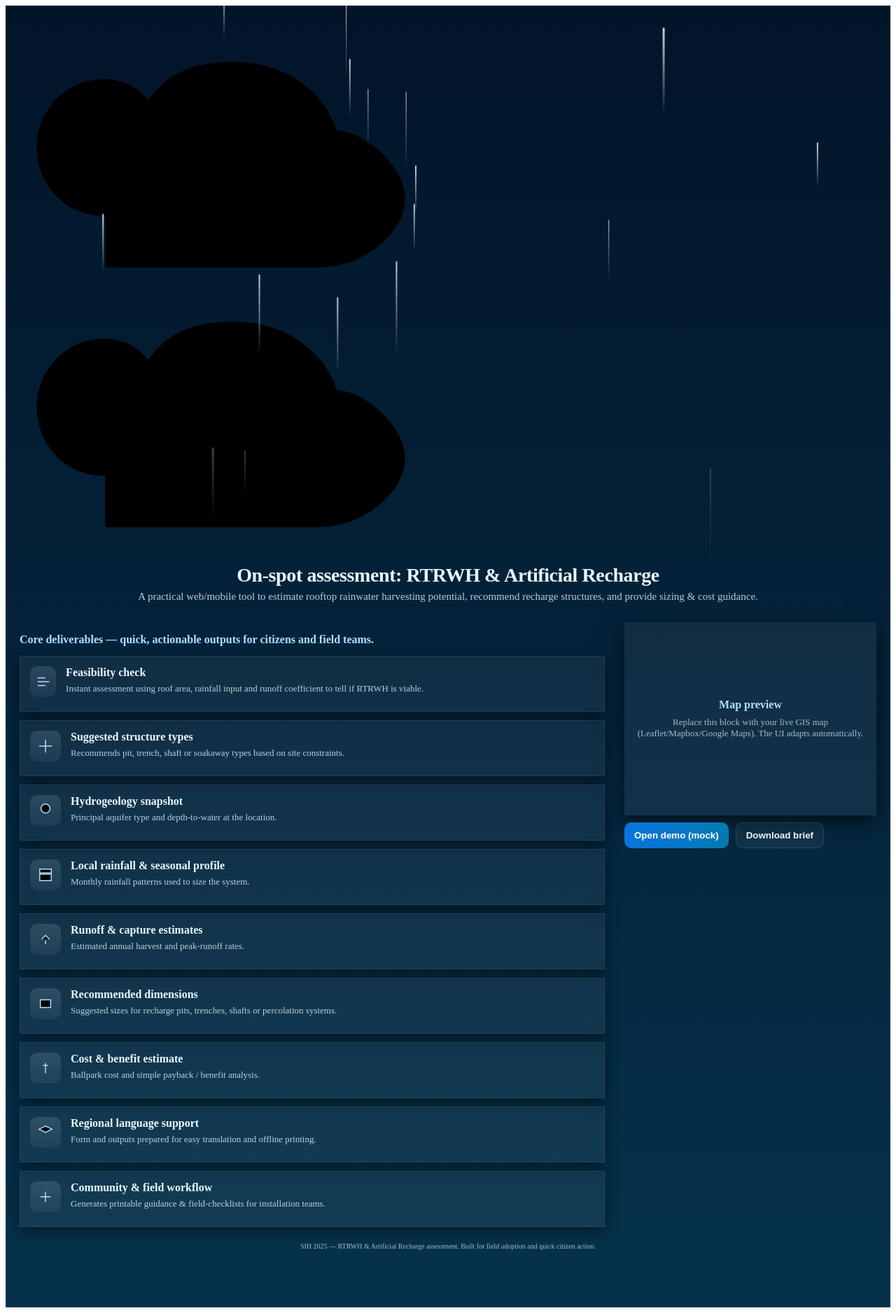
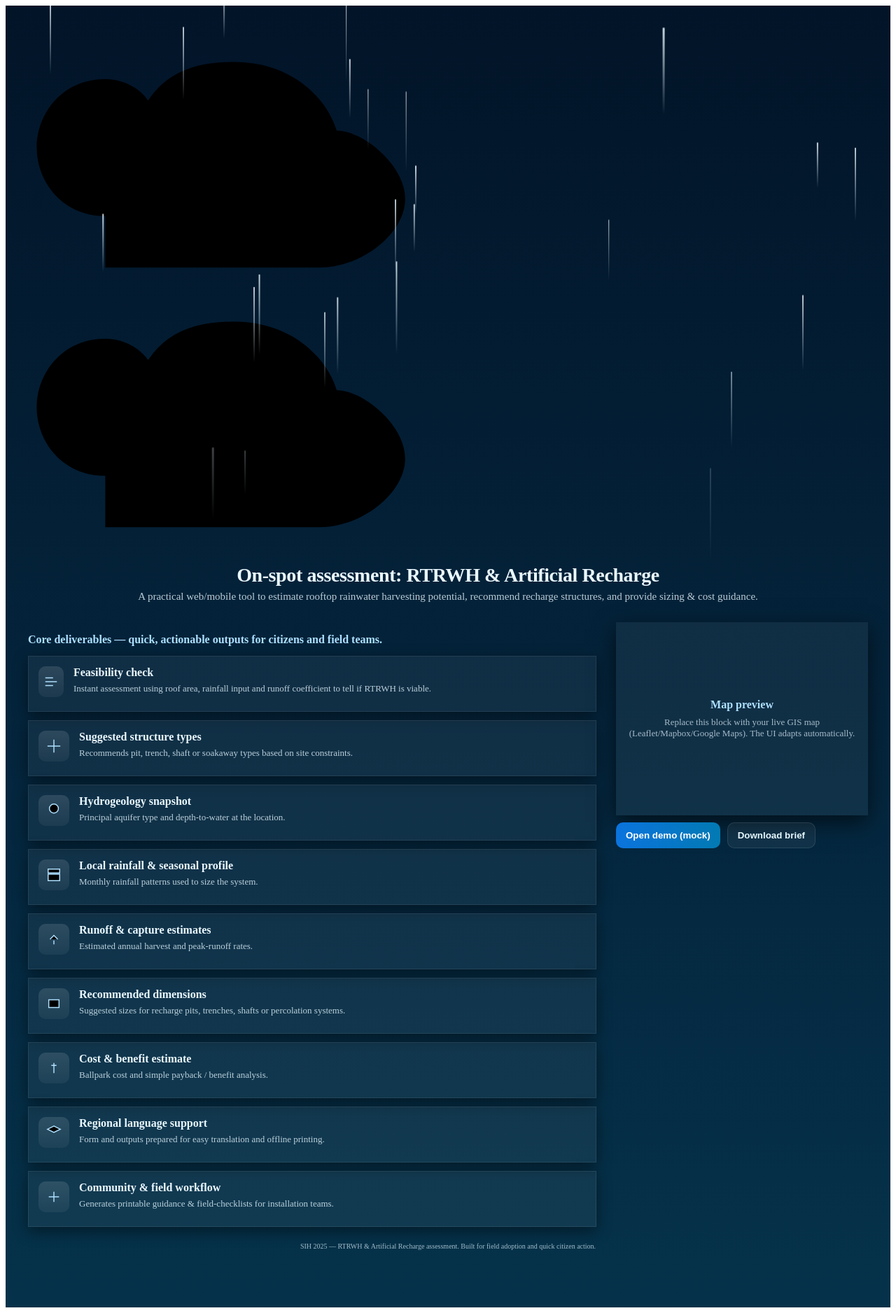
Before and after one commit to Tirthes2004/jaljeevan.Ai, a Django app: template templates/about.html in a window 1280 px wide. Shown: the whole page at 70% size. Run offline with Django 5.2, Linux system fonts and the light colour scheme; the template is opened without the code that fills it, so the values that code supplies are empty.

Commit message:
Revert "Updated"
This reverts commit 74e300db00c8200547806500791271b914f8970b.

```diff
--- a/static/css/about.css
+++ b/static/css/about.css
@@ -37,6 +37,36 @@
   0% { transform: translateY(-20vh) scaleY(0.9); opacity: 0.9; }
   70% { opacity: 0.9; }
   100% { transform: translateY(110vh) scaleY(1); opacity: 0; }
+}
+
+/* Generate multiple raindrops with nth-child variations */
+.rain {
+  position: absolute;
+  inset: 0;
+  overflow: hidden;
+  z-index: 1;
+  pointer-events: none;
+}
+.rain .raindrop:nth-child(1)  { left: 5%;  animation-duration: 2s; animation-delay: 0s; }
+.rain .raindrop:nth-child(2)  { left: 12%; animation-duration: 2.4s; animation-delay: -0.8s; }
+.rain .raindrop:nth-child(3)  { left: 20%; animation-duration: 1.8s; animation-delay: -1.2s; }
+.rain .raindrop:nth-child(4)  { left: 28%; animation-duration: 2.6s; animation-delay: -0.4s; }
+.rain .raindrop:nth-child(5)  { left: 36%; animation-duration: 2.2s; animation-delay: -1.6s; }
+.rain .raindrop:nth-child(6)  { left: 44%; animation-duration: 2.8s; animation-delay: -0.6s; }
+.rain .raindrop:nth-child(7)  { left: 52%; animation-duration: 1.9s; animation-delay: -1.1s; }
+.rain .raindrop:nth-child(8)  { left: 60%; animation-duration: 2.5s; animation-delay: -0.9s; }
+.rain .raindrop:nth-child(9)  { left: 70%; animation-duration: 2.3s; animation-delay: -0.3s; }
+.rain .raindrop:nth-child(10) { left: 82%; animation-duration: 2.1s; animation-delay: -1.4s; }
+.rain .raindrop:nth-child(11) { left: 90%; animation-duration: 2.7s; animation-delay: -0.7s; }
+.rain .raindrop:nth-child(12) { left: 96%; animation-duration: 1.8s; animation-delay: -1.5s; }
+
+/* Content container above raindrops */
+.about-section .container {
+  max-width: var(--maxw, 1200px);
+  margin: 0 auto;
+  position: relative;
+  z-index: 2;
+  text-align: left;
 }
 
 /* Header */
```
